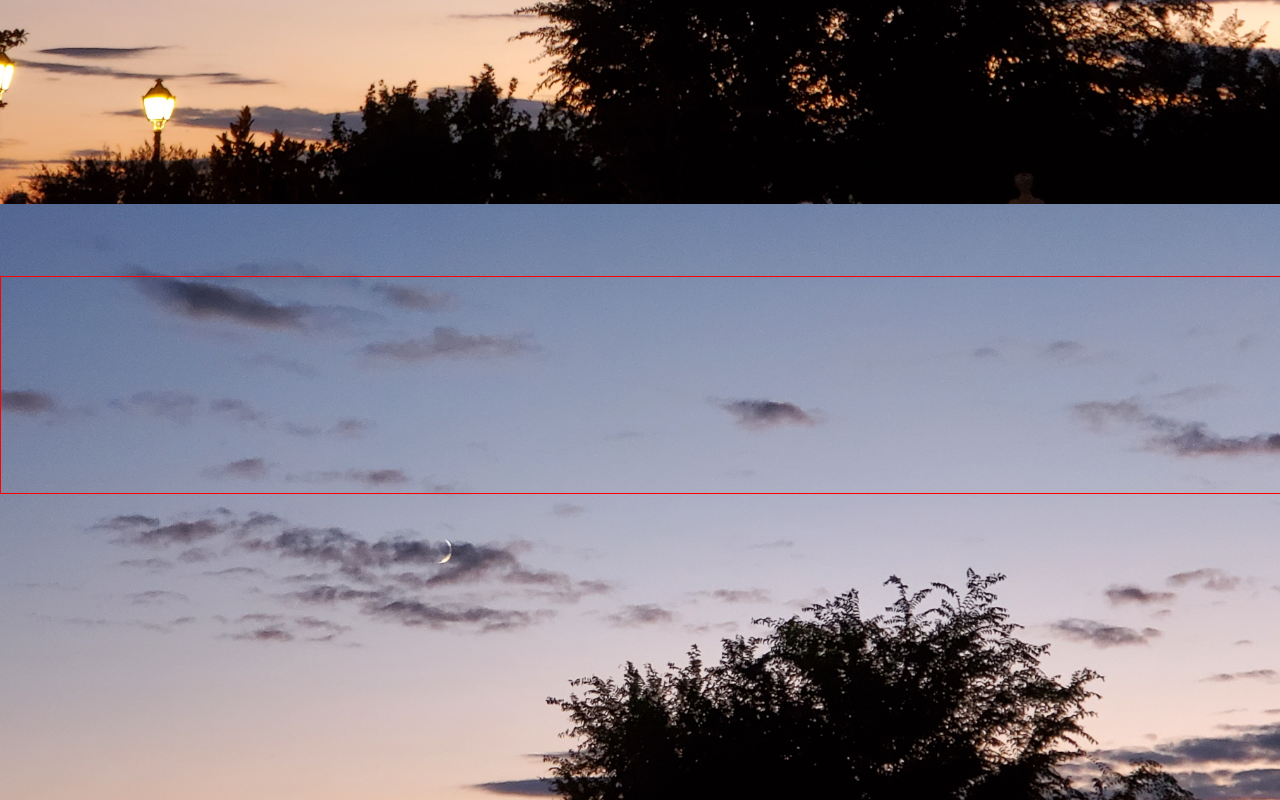
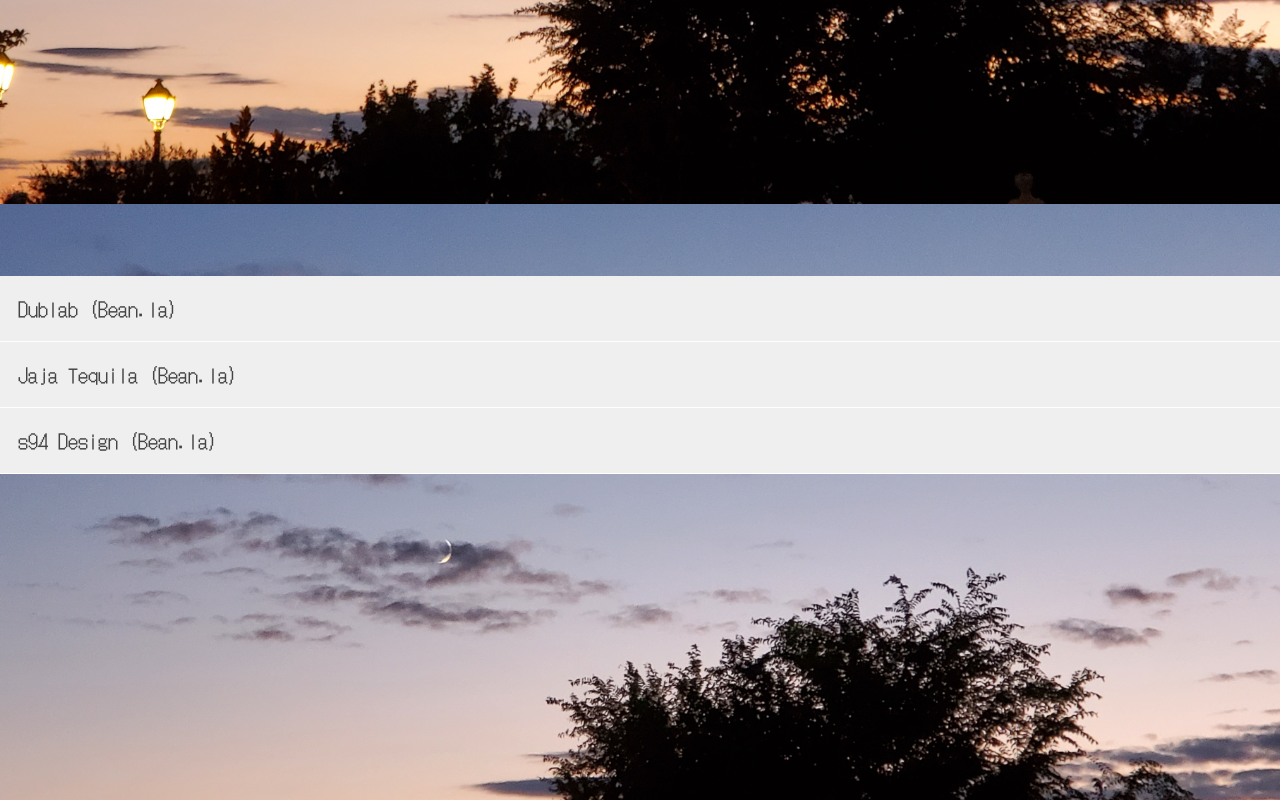
Before and after one commit to dandanthemanman/portfolio, a Nuxt app: page / in a window 1280 px wide. Shown: the part 596-1396 px from the top of the page. Built offline with nearby package versions, Linux system fonts and the light colour scheme; a web font is replaced by a local one.

Commit message:
first pass non functional accordion

```diff
--- a/components/MobileNavBar.vue
+++ b/components/MobileNavBar.vue
@@ -1,8 +1,8 @@
 <template>
     <div class="nav-bar-container">
         <div class="name-container">
-            <a class="big-name" href="/#intro">Dan Becker</a>
-            <a class="little-name" href="/#intro">web developer</a>
+            <a class="big-name" href="/#about">Dan Becker</a>
+            <a class="little-name" href="/#about">web developer</a>
         </div>
         <div class="items-container">
             <BurgerMenu/>
@@ -53,7 +53,6 @@ const handleEmailClick = () => {
         .big-name{
             color: white;
             font-size: 4.5rem;
-            // margin: 2rem 2rem 0px;
             &:hover {
             color: greenyellow;
         }
@@ -61,7 +60,6 @@ const handleEmailClick = () => {
         .little-name {
             color: white;
             font-size: 2rem;
-            // margin: 2rem;
             &:hover {
             color: greenyellow;
         }
--- a/components/WorkSection.vue
+++ b/components/WorkSection.vue
@@ -1,5 +1,19 @@
 <template>
     <div id="work" class="work-section-container">
+        <button class="accordion">Dublab (Bean.la)</button>
+            <div class="panel">
+            <p>Lorem ipsum...</p>
+            </div>
+
+        <button class="accordion">Jaja Tequila (Bean.la)</button>
+            <div class="panel">
+            <p>Lorem ipsum...</p>
+            </div>
+
+        <button class="accordion">s94 Design (Bean.la)</button>
+            <div class="panel">
+            <p>Lorem ipsum...</p>
+            </div>
     </div>
 </template>
 
@@ -15,7 +29,34 @@ export default {
 
 <style lang="scss" scoped>
 .work-section-container {
-    padding: 8px;
+}
+/* Style the buttons that are used to open and close the accordion panel */
+.accordion {
+    font-size: 2rem;
+    font-family: $dot-gothic;
+  color: #444;
+  cursor: pointer;
+  padding: 18px;
+  width: 100%;
+  text-align: left;
+  border: none;
+  outline: none;
+  transition: 0.4s;
+  border-bottom: 1px solid white;
+}
+
+/* Add a background color to the button if it is clicked on (add the .active class with JS), and when you move the mouse over it (hover) */
+.accordion:hover {
+    background-color: rgb(59, 108, 173);
+    color: beige;
+}
+
+/* Style the accordion panel. Note: hidden by default */
+.panel {
+  padding: 0 18px;
+  background-color: white;
+  display: none;
+  overflow: hidden;
 }
 
 </style>
--- a/pages/index.vue
+++ b/pages/index.vue
@@ -87,7 +87,6 @@ export default {
     margin-top: 300px;
     height: 200px;
     width: 100vw;
-    border: 1px solid red;
     scroll-behavior: smooth;
     margin-left: -8px;
 }
```
